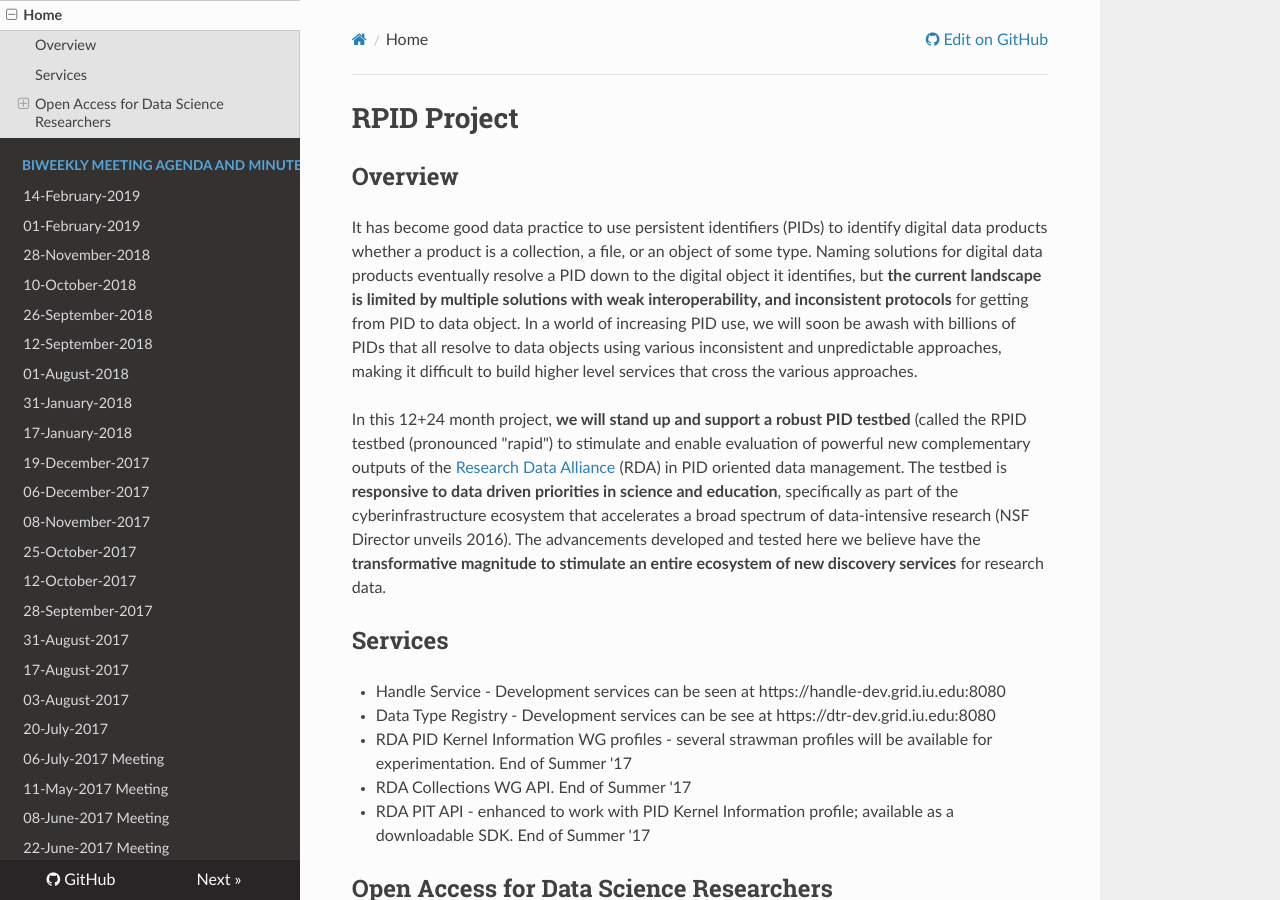
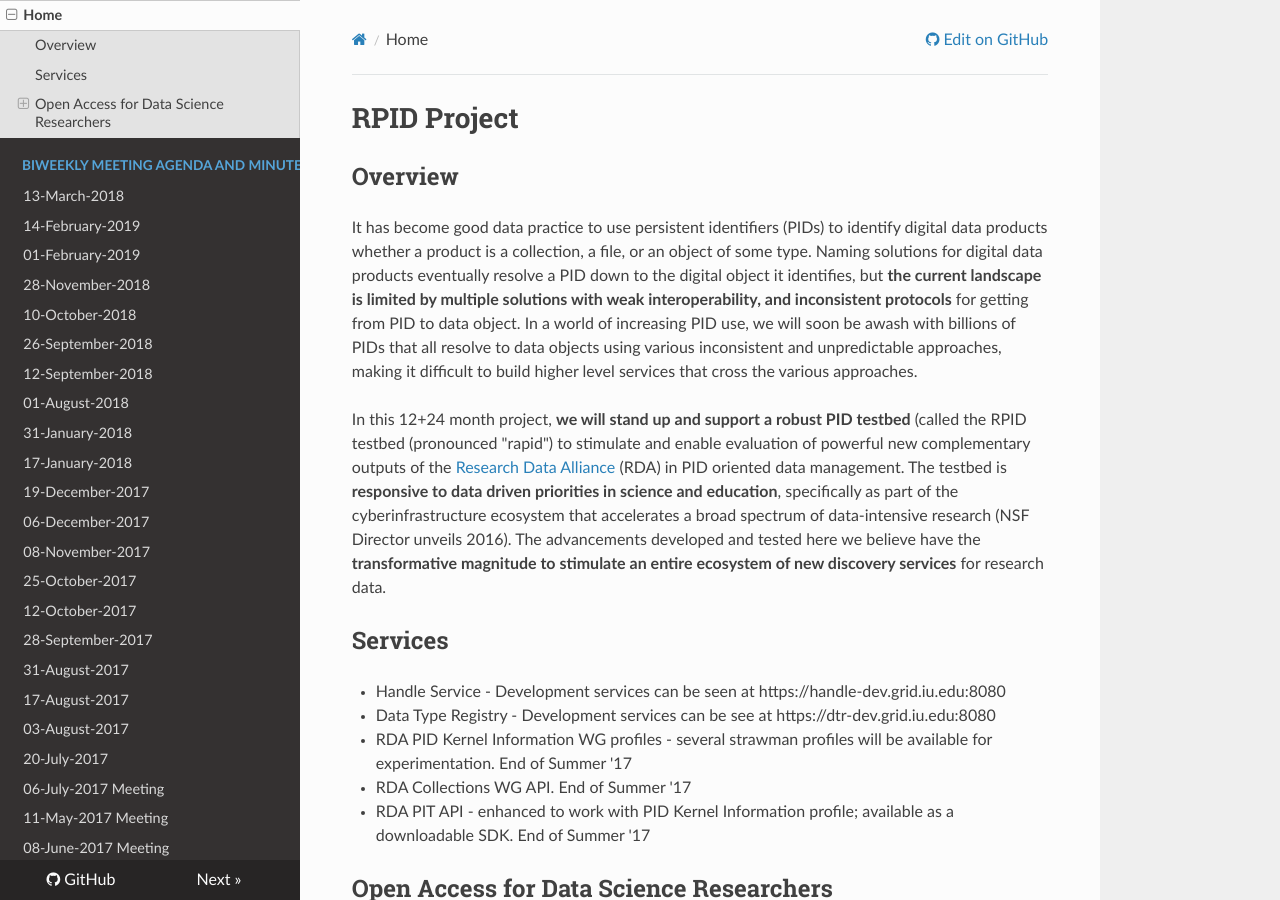
Before and after one commit to rpidproject/rpid, an MkDocs documentation site: the page built from docs/index.md, in a window 1280 px wide and 900 px high. Built offline with MkDocs 1.6.1, drawn with Linux system fonts in a browser that asks for light colours; nearby versions of some CDN libraries; old or Windows-style settings are respelled for this version of MkDocs.

Commit message:
Update mkdocs.yml

```diff
--- a/mkdocs.yml
+++ b/mkdocs.yml
@@ -9,6 +9,7 @@
 pages:
 - Home: 'index.md'
 - BiWeekly Meeting Agenda and Minutes:
+  - '13-March-2018': '13-March-2018.md'
   - '14-February-2019': '14-February-2019.md'
   - '01-February-2019': '01-February-2019.md'
   - '28-November-2018': '28-November-2018.md'
```
